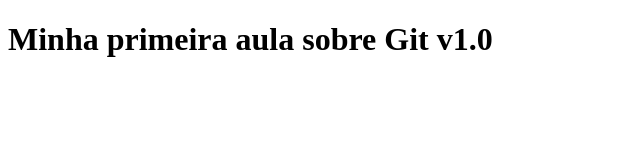
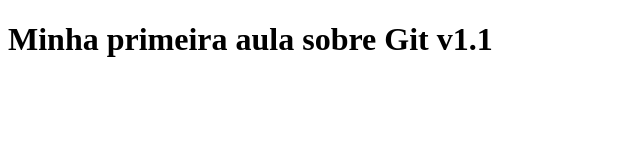
Before and after one commit to Guuh113/MeuProjeto1, a plain HTML site: page index.html in a window 1280 px wide. Shown: the full height of the page, 0-640 px from the left. Drawn offline with Linux system fonts and the light colour scheme.

Commit message:
Versão 1.1

```diff
--- a/index.html
+++ b/index.html
@@ -6,6 +6,6 @@
     <title>Aula Git</title>
 </head>
 <body>
-    <h1>Minha primeira aula sobre Git v1.0</h1>
+    <h1>Minha primeira aula sobre Git v1.1</h1>
 </body>
 </html>
```
